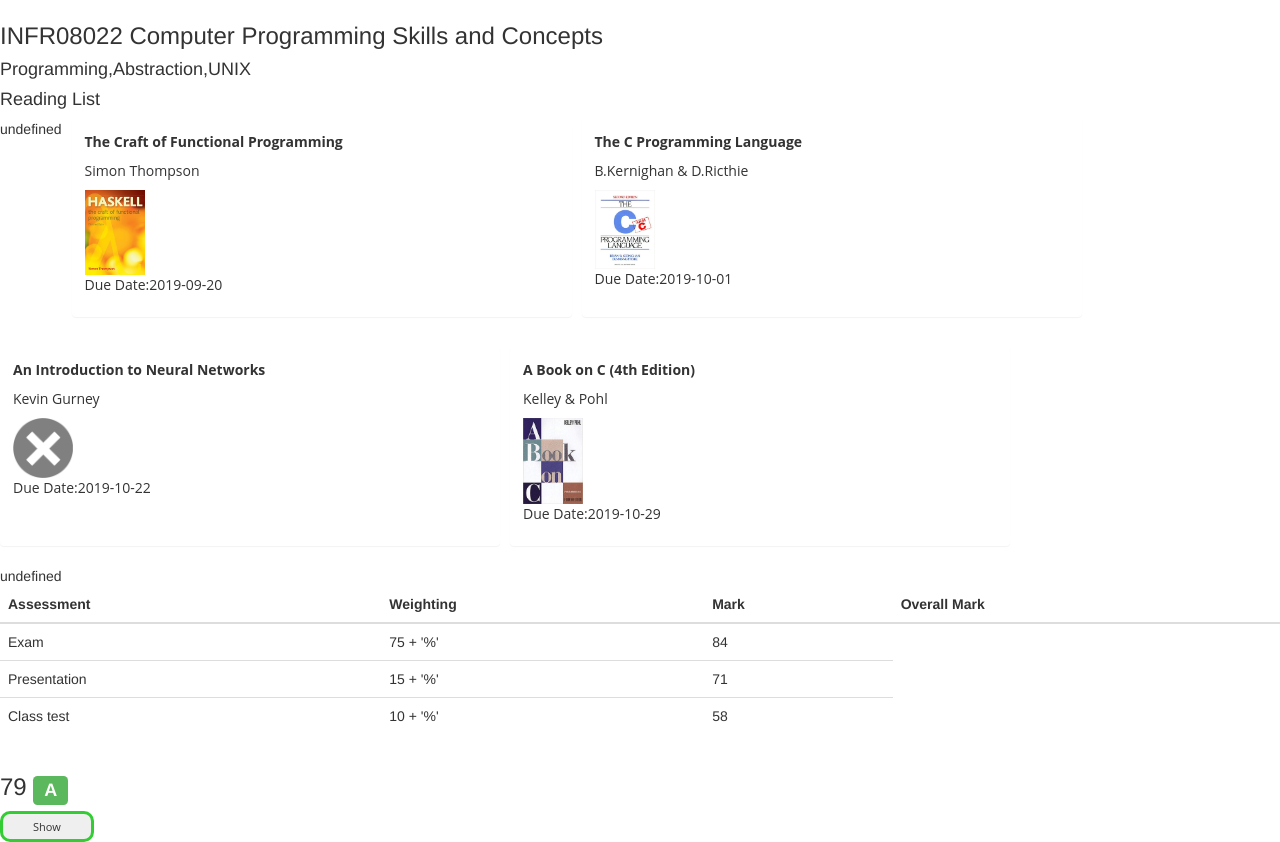
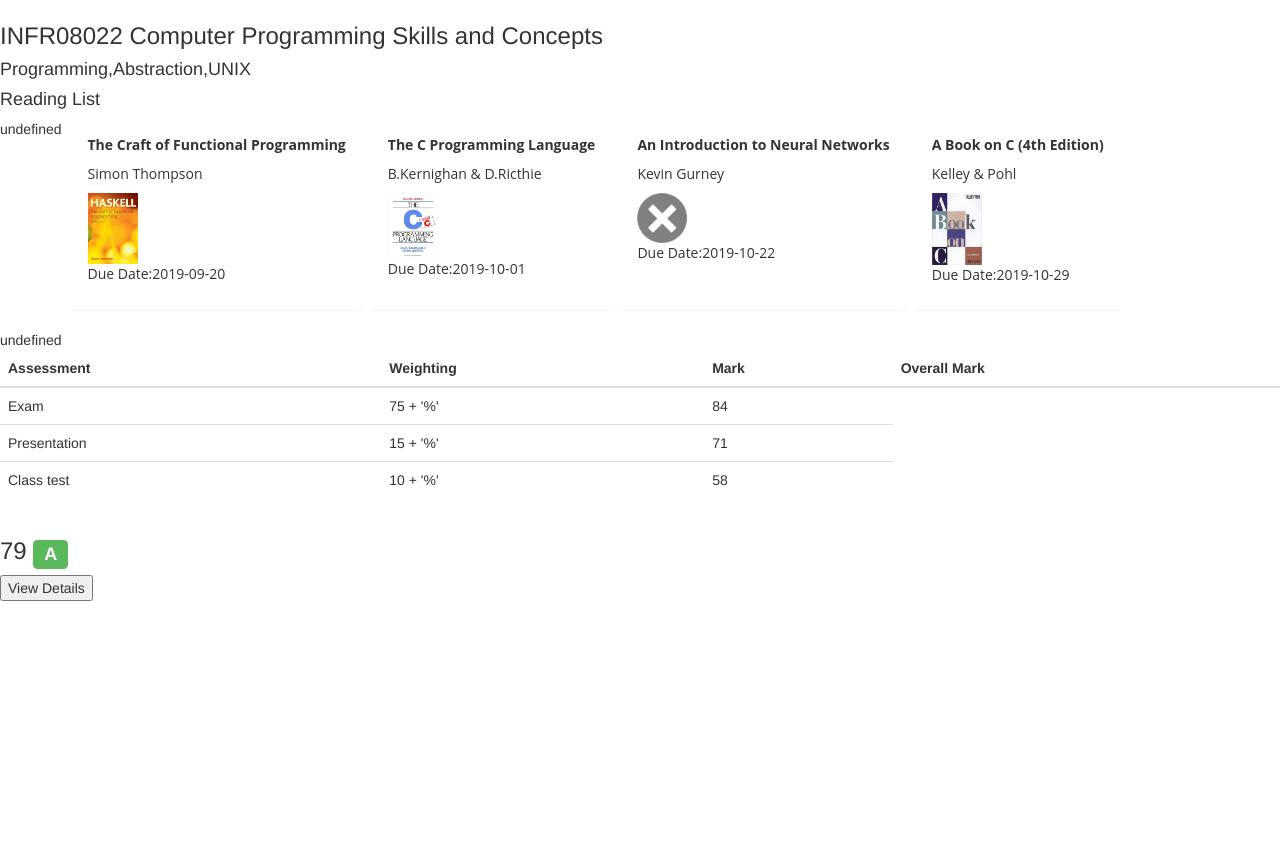
Before and after one commit to DJMF2015/EdinUni-Courses_Exercise, a plain HTML site: page index.html in a window 1280 px wide. Shown: the part 393-1235 px from the top of the page. After the commit the page ends 994 px from the top, so only its background shows below. Drawn offline with Linux system fonts and the light colour scheme.

Commit message:
toggle button incomplete. tweaked some code

```diff
--- a/css/styles.css
+++ b/css/styles.css
@@ -1,5 +1,5 @@
 .book-thumbnail {
-  max-width: 60px; /* Only display small images for thumbnails */
+  max-width: 50px; /* Only display small images for thumbnails */
 }
 
 /* Added Reading List Grid for User ease. */
@@ -15,9 +15,9 @@
 .panel {
   font: 14px "Open Sans", Helvetica, Arial, sans-serif;
   /* border: 1px solid #22d; */
-  padding: 12px;
-  width: 500px;
-  text-align: left;
+  padding: 15px;
+  width: 450px
+  text-align: center;
 }
 
 .button  {
--- a/index.html
+++ b/index.html
@@ -11,7 +11,8 @@
   <body>
     <h2>My marks and grades</h2>
     <div id="courses" aria-live="polite" aria-busy="true"></div>
-    <div><button class="button" id="Show">Show</button></div>
+    <!-- <div><button class="button" id="Show">Show</button></div> -->
+    <button onclick="myFunction()">View Details</button>
     <script src="./js/script.js"></script><!-- Load in the script after the DOM is loaded -->
   </body>
 </html>
```
Also changed, not shown: js/templates1.js (+7 -12 lines).
